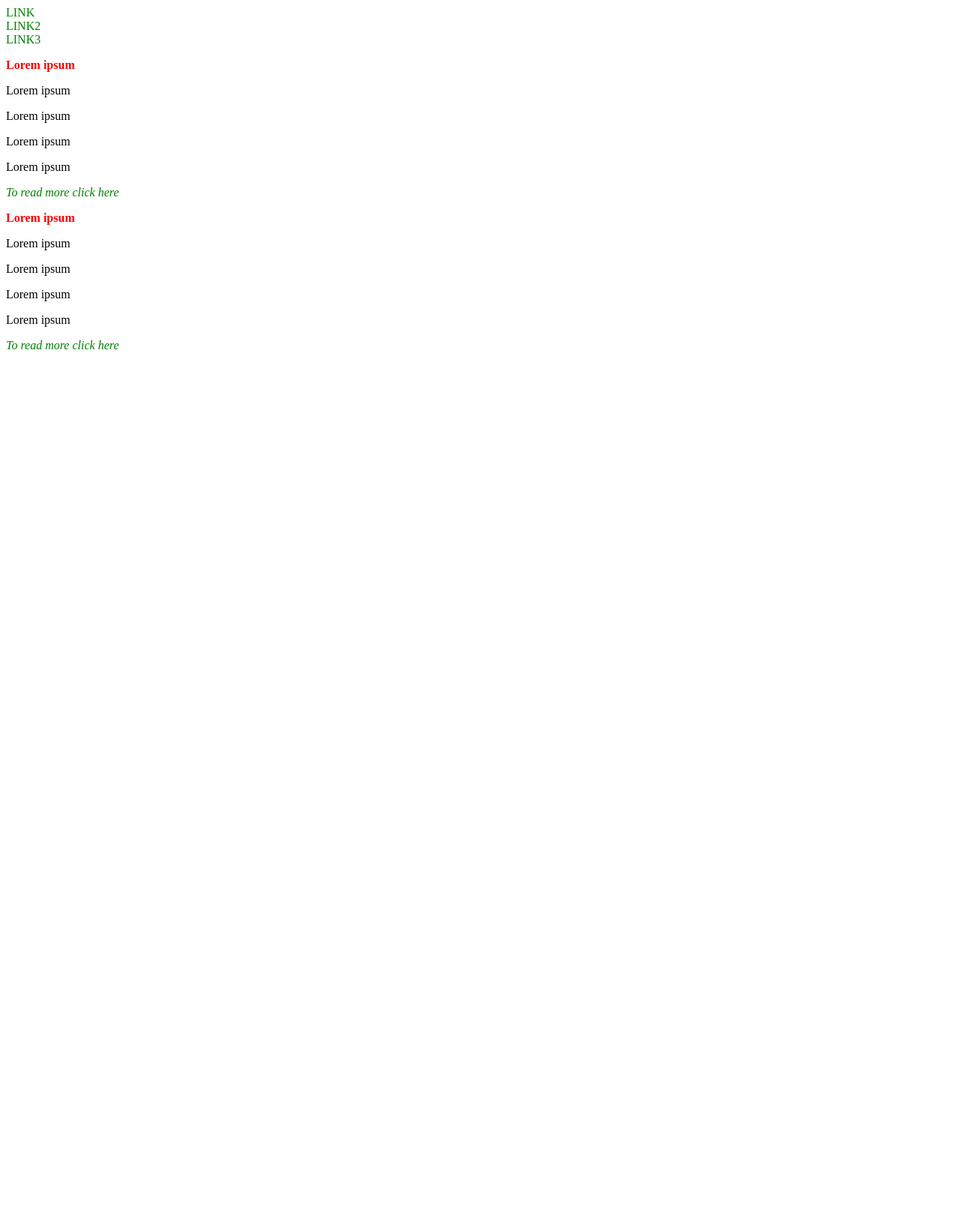
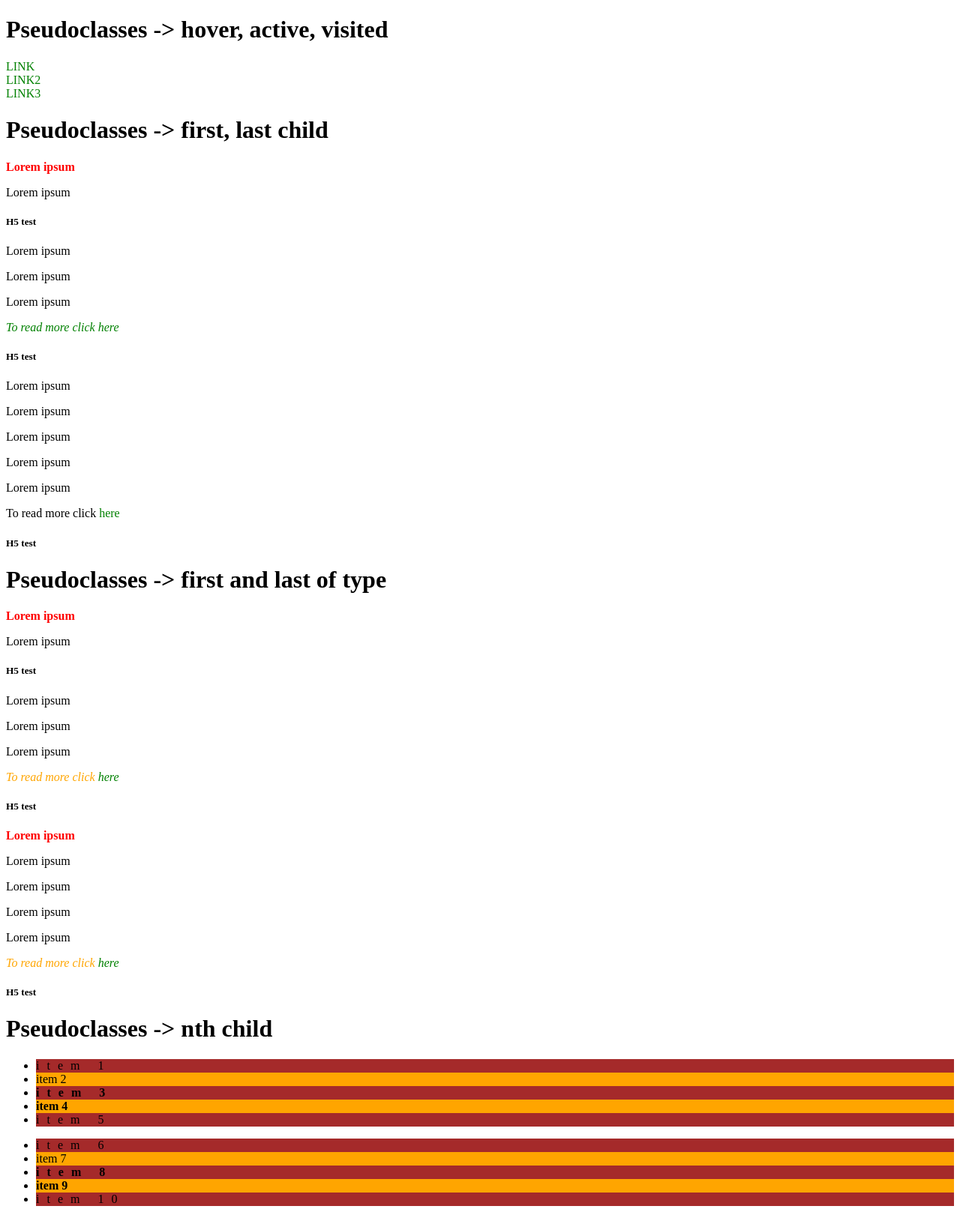
Before and after one commit to chybrydra/JavaCoursePrework, a PHP site: page / in a window 1280 px wide. Shown: the whole page at 75% size. Before the commit the page ends 466 px from the top, so only its background shows below. Run offline with PHP 8.4, Linux system fonts and the light colour scheme.

Commit message:
css nth-child

```diff
--- a/HTML, CSS, PHP/YT CSS lesson19-n/index.html
+++ b/HTML, CSS, PHP/YT CSS lesson19-n/index.html
@@ -9,27 +9,72 @@
 <body>
 
 	<!-- pseudoclasses -->
+	<h1> Pseudoclasses -> hover, active, visited</h1>
 	<a href="#">LINK</a><br />
 	<a href="#">LINK2</a><br />
 	<a href="#">LINK3</a><br />
 
 	<!-- pseudoclasses pt 2 -->
+	<h1> Pseudoclasses -> first, last child</h1>
 	<article>
+		<p>Lorem ipsum</p>
+		<p>Lorem ipsum</p>
+		<h5>H5 test</h3>
+		<p>Lorem ipsum</p>
+		<p>Lorem ipsum</p>
+		<p>Lorem ipsum</p>
+		<p>To read more click <a href="#">here</a></p>
+	</article>
+	<article>
+		<h5>H5 test</h3>
 		<p>Lorem ipsum</p>
 		<p>Lorem ipsum</p>
 		<p>Lorem ipsum</p>
 		<p>Lorem ipsum</p>
 		<p>Lorem ipsum</p>
 		<p>To read more click <a href="#">here</a></p>
+		<h5>H5 test</h3>
 	</article>
-	<article>
+
+	<!-- pseudoclasses pt 3 - first/last of type -->
+	<h1> Pseudoclasses -> first and last of type</h1>
+	<article id="lastoftype">
+		<p>Lorem ipsum</p>
+		<p>Lorem ipsum</p>
+		<h5>H5 test</h3>
+		<p>Lorem ipsum</p>
+		<p>Lorem ipsum</p>
+		<p>Lorem ipsum</p>
+		<p>To read more click <a href="#">here</a></p>
+	</article>
+	<article id="lastoftype">
+		<h5>H5 test</h3>
 		<p>Lorem ipsum</p>
 		<p>Lorem ipsum</p>
 		<p>Lorem ipsum</p>
 		<p>Lorem ipsum</p>
 		<p>Lorem ipsum</p>
 		<p>To read more click <a href="#">here</a></p>
+		<h5>H5 test</h3>
 	</article>
+
+	<!-- pseudoclasses pt 3 - nth child-->
+	<h1> Pseudoclasses -> nth child</h1>
+	<ul>
+		<li>item 1</li>
+		<li>item 2</li>
+		<li>item 3</li>
+		<li>item 4</li>
+		<li>item 5</li>
+	</ul>
+	<ul>
+		<li>item 6</li>
+		<li>item 7</li>
+		<li>item 8</li>
+		<li>item 9</li>
+		<li>item 10</li>
+	</ul>
+
 
 </body>
 </html>
--- a/HTML, CSS, PHP/YT CSS lesson19-n/style.css
+++ b/HTML, CSS, PHP/YT CSS lesson19-n/style.css
@@ -24,3 +24,37 @@ article p:last-child{
 	color: green;
 	font-style: italic;
 }
+
+#lastoftype p:first-of-type{
+	color: red;
+	font-weight: bold;
+}
+
+#lastoftype p:last-of-type{
+	color: orange;
+	font-style: italic;
+}
+
+li:nth-child(3){
+	font-weight: bold;
+}
+
+li:nth-child(4){
+	font-weight: bold;
+}
+
+li:nth-child(6){
+	font-weight: bold;
+}
+
+li:nth-child(odd){
+	background-color: brown;
+}
+
+li:nth-child(even){
+	background-color: orange;
+}
+
+li:nth-child(2n+1){
+	letter-spacing: 10px;
+}
```
